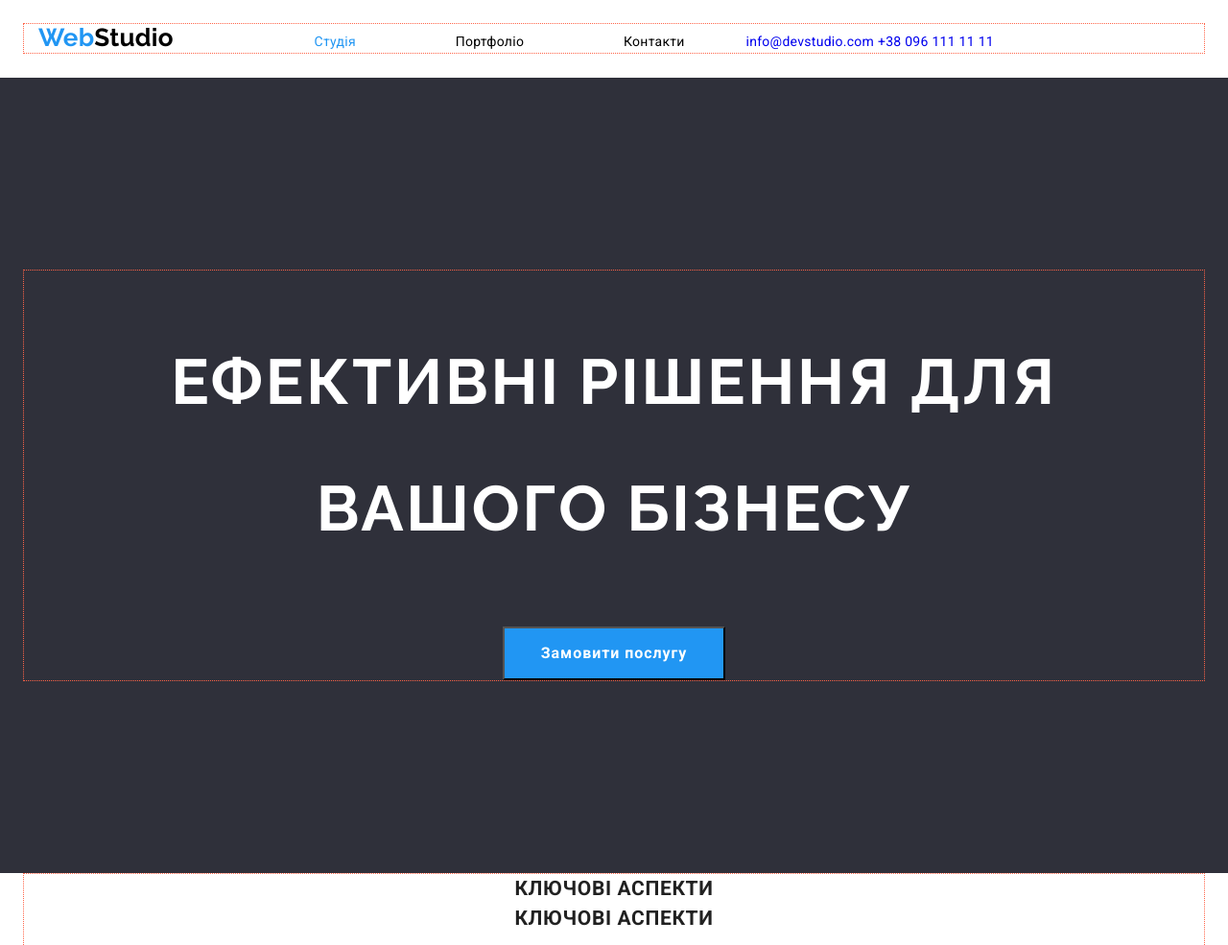
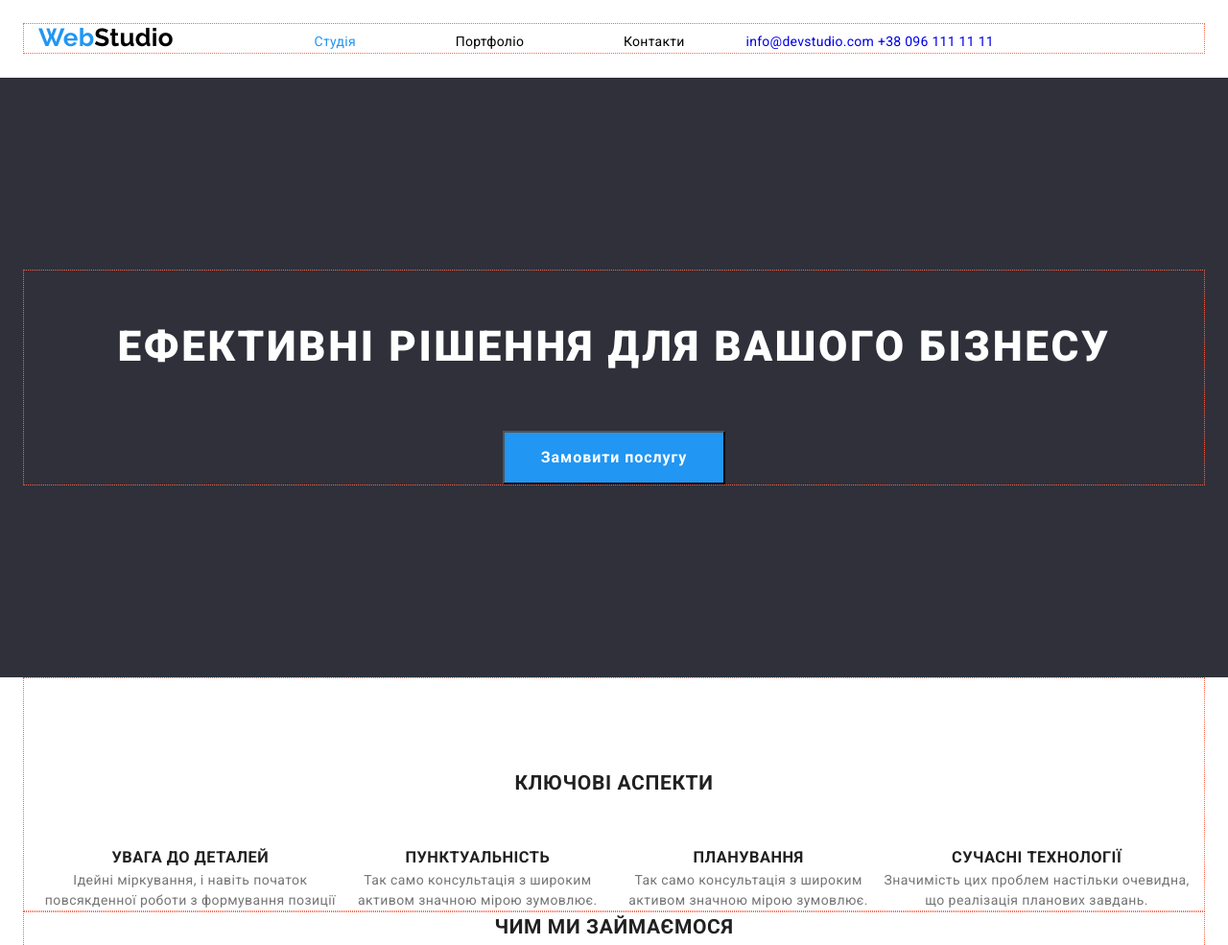
Before and after one commit to MrForestino/webstudio, a plain HTML site: page index.html in a window 1280 px wide. Shown: the top 985 px of the page at 96% size. Drawn offline with nearby package versions, Linux system fonts and the light colour scheme.

Commit message:
Revert "Revert "erghhgj""
This reverts commit f923dd3229e627eb27279c7dec4b98f5eb323c37.

```diff
--- a/index.html
+++ b/index.html
@@ -42,7 +42,6 @@
 			</section>
 			<section class="keyaspects-section">
 				<div class="container">
-					<h2 class="key-aspects-title">Ключові Аспекти</h2>
 					<ul class="key-aspects-ul-list">
 					<h2 class="key-aspects">Ключові Аспекти</h2>
 					<ul class="section-second-div-ul-list">
--- a/style/style.css
+++ b/style/style.css
@@ -104,7 +104,13 @@ a{
 	padding: 200px 0 200px;
 }
 .hero-title{
-	line-height: 2;
+	font-family: var(--font-family-other-text);
+	font-weight: 900;
+	font-size: 44px;
+	line-height: 136%;
+	letter-spacing: 0.06em;
+	text-transform: uppercase;
+	text-align: center;
 }
 .hero-button{
 	font-weight: 700;
@@ -132,7 +138,7 @@ a{
 	justify-content: center;
 	flex-direction: row;
 }
-h3, h2{
+.key-aspects-info-title,.key-aspects-title,.key-aspects{
 	font-weight: 700;
 	line-height: 1.5;
 	letter-spacing: 0.03em;
@@ -141,9 +147,10 @@ h3, h2{
 	text-align: center;
 }
 .key-aspects{
+	padding-top: 94px;
 	padding-bottom: 50px;
 }
-p{
+.description{
 	font-weight: 400;
 	line-height: 1.5;
 	letter-spacing: 0.03em;
@@ -155,13 +162,13 @@ p{
 	padding-bottom: 50px;
 	text-align: center;
 }
-.section-div-ul-list{
+.whatwedo-section{
 	display: flex;
 	justify-content: center;
 	flex-direction: row;
 	padding-bottom: 94px;
 }
-.section-div-ul-list-photo{
+.whatwedo-photo{
 	padding: 30px;
 }
 .section-div-ul-list-photopersons{
```
